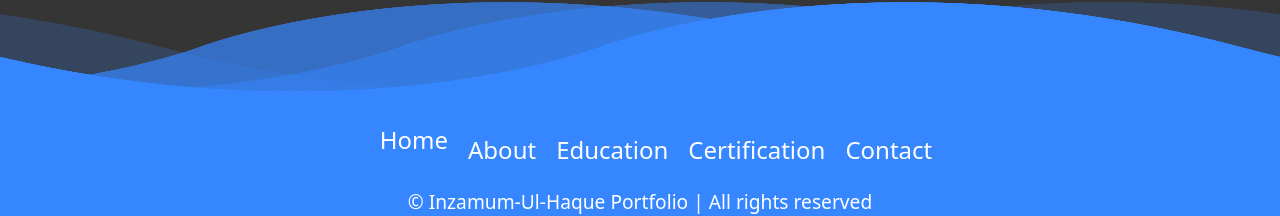
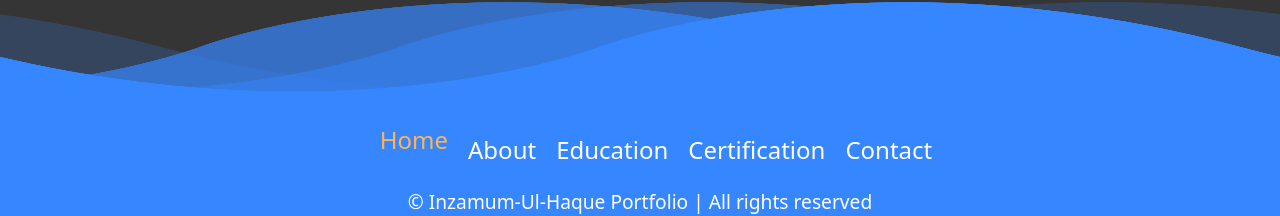
Before and after one commit to Inzamum-Ul-Haque/inzamumUlHaque-portfolio, a React (Create React App) app: page / in a window 1280 px wide. In both pictures the pointer is over the link "Home". Shown: the part 5070-5286 px from the top of the page. Built offline with nearby package versions, Linux system fonts and the light colour scheme.

Commit message:
modifications made

```diff
--- a/src/Components/Home/Footer/Footer.css
+++ b/src/Components/Home/Footer/Footer.css
@@ -35,6 +35,7 @@
 
 footer .menu li a:hover {
   transform: translateY(-10px);
+  color: #ffb352;
 }
 
 footer p {
```
